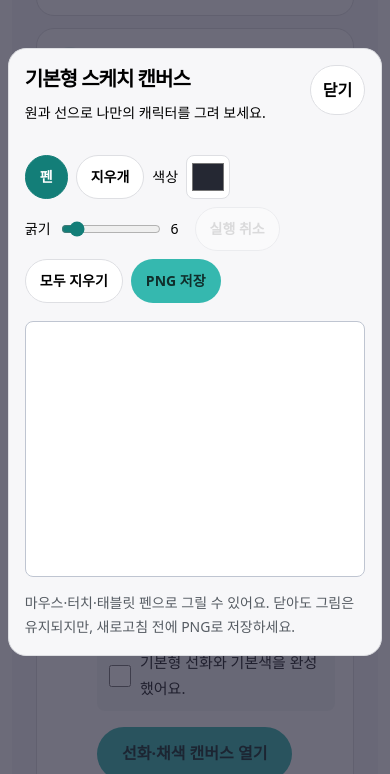
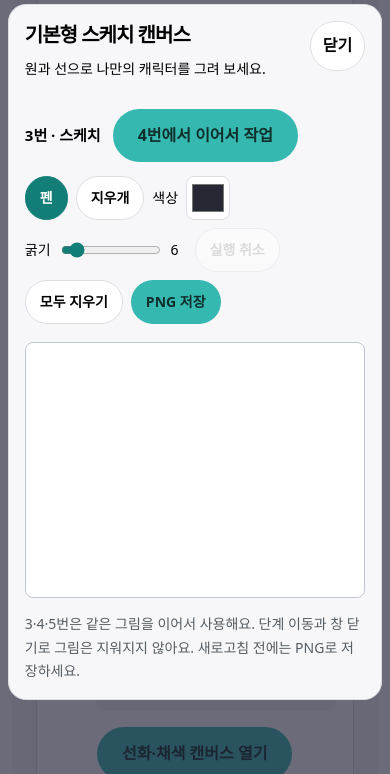
Before and after one commit to a01089501562-lang/character-studio, a plain HTML site: page index.html in a window 390 px wide. Both pictures are taken after a click on the button "스케치 캔버스 열기". Shown: the part 2638-3412 px from the top of the page. Drawn offline with Linux system fonts and the light colour scheme.

Commit message:
Add continuous navigation between lesson1 drawing stages

```diff
--- a/api/package.json
+++ b/api/package.json
@@ -5,7 +5,7 @@
     "dev": "wrangler dev",
     "deploy": "wrangler deploy",
     "test": "node --test worker.test.js submission.test.mjs",
-    "test:browser": "node --test browser.test.mjs progress-export.test.mjs",
+    "test:browser": "node --test browser.test.mjs progress-export.test.mjs drawing.test.mjs",
     "check:deploy": "wrangler deploy --dry-run"
   },
   "devDependencies": {
--- a/drawing.css
+++ b/drawing.css
@@ -1,4 +1,5 @@
 .canvas-open{margin-top:16px}.drawing-active{overflow:hidden}
+.drawing-stages{display:flex;flex-wrap:wrap;align-items:center;gap:12px;margin:12px 0}.drawing-stages strong{font-size:15px}.drawing-stages [hidden]{display:none}
 .drawing-dialog{width:min(1100px,96vw);max-width:96vw;max-height:94vh;padding:24px;border-radius:18px;overscroll-behavior:contain}
 .drawing-heading{display:flex;justify-content:space-between;align-items:start;gap:16px}.drawing-heading h2{margin:0;font-size:24px}.drawing-heading p{font-size:15px}.drawing-tools{display:flex;flex-wrap:wrap;align-items:center;gap:10px;margin:14px 0 18px}.drawing-tools label{display:flex;align-items:center;gap:8px;font-size:14px}.drawing-tools input[type=color]{width:44px;height:44px;padding:3px;border:1px solid var(--line);background:white;border-radius:8px}.drawing-tools input[type=range]{width:100px;accent-color:var(--purple)}.drawing-tools output{min-width:2ch}.drawing-tools button{padding:9px 14px;min-height:44px}.drawing-tools [aria-pressed=true]{background:var(--purple);color:white;border-color:var(--purple)}.drawing-tools button:disabled{opacity:.45;cursor:default}.drawing-surface{background:white;border:1px solid #bfc5d1;border-radius:8px;overflow:hidden}.drawing-surface canvas{display:block;width:100%;height:auto;touch-action:none;cursor:crosshair}.drawing-help{font-size:14px!important;margin:14px 0 0;color:var(--muted)}
 @media(max-width:600px){.drawing-dialog{padding:16px}.drawing-heading h2{font-size:20px}.drawing-heading p{font-size:14px}.drawing-tools{gap:8px}.drawing-tools button{font-size:14px}.drawing-heading .button{padding:8px 12px}}
--- a/drawing.js
+++ b/drawing.js
@@ -5,11 +5,13 @@
     {step:4, label:'선화·채색 캔버스 열기', title:'기본형 선화·채색 캔버스', help:'3번에서 그린 그림을 이어서 다듬고 색을 더해 보세요. 이 캔버스는 단일 레이어이므로, 레이어를 나누려면 드로잉 앱을 사용하세요.'},
     {step:5, label:'완성 확인·저장 캔버스 열기', title:'기본형 완성 확인·저장 캔버스', help:'완성한 기본형을 확인하고 PNG로 저장하세요. 레이어가 있는 편집 원본은 사용 중인 드로잉 앱에서 별도로 저장하세요.'}
   ];
-  let opener = null;
+  let opener = null, currentStage = 0;
+  const stageButtons = [];
   const panel = document.createElement('dialog');
   panel.className = 'drawing-dialog';
   panel.setAttribute('aria-labelledby', 'drawingTitle');
   panel.innerHTML = `<div class="drawing-heading"><div><h2 id="drawingTitle">기본형 스케치 캔버스</h2><p id="drawingInstructions">원과 선으로 나만의 캐릭터를 그려 보세요.</p></div><button type="button" class="button secondary" id="drawingClose">닫기</button></div>
+    <nav class="drawing-stages" aria-label="기본형 실습 단계"><button type="button" class="button secondary" id="drawingPrevious">3번으로 돌아가기</button><strong id="drawingStage" aria-live="polite">3번 · 스케치</strong><button type="button" class="button primary" id="drawingNext">4번에서 이어서 작업</button></nav>
     <div class="drawing-tools" role="toolbar" aria-label="그리기 도구">
       <button type="button" class="button secondary" id="drawingPen" aria-pressed="true">펜</button>
       <button type="button" class="button secondary" id="drawingEraser" aria-pressed="false">지우개</button>
@@ -86,20 +88,39 @@
       dirty=false;status('PNG 다운로드를 요청했어요. 다운로드 폴더를 확인하세요.');
     },'image/png');
   };
-  stages.forEach(stage => {
+  function showStage(index) {
+    currentStage = index;
+    const stage = stages[index];
+    opener = stageButtons[index];
+    find('drawingTitle').textContent = stage.title;
+    find('drawingInstructions').textContent = stage.help;
+    find('drawingStage').textContent = ['3번 · 스케치', '4번 · 선화·채색', '5번 · 완성 확인·저장'][index];
+    find('drawingPrevious').hidden = index === 0;
+    find('drawingPrevious').textContent = `${stage.step - 1}번으로 돌아가기`;
+    find('drawingNext').hidden = index === stages.length - 1;
+    find('drawingNext').textContent = index === 0 ? '4번에서 이어서 작업' : '5번에서 완성 확인';
+    status('3·4·5번은 같은 그림을 이어서 사용해요. 단계 이동과 창 닫기로 그림은 지워지지 않아요. 새로고침 전에는 PNG로 저장하세요.');
+    if (!panel.open) panel.showModal();
+    document.body.classList.add('drawing-active');
+  }
+  find('drawingPrevious').onclick = () => {
+    if (currentStage > 0) { showStage(currentStage - 1); find('drawingNext').focus(); }
+  };
+  find('drawingNext').onclick = () => {
+    if (currentStage < stages.length - 1) {
+      showStage(currentStage + 1);
+      (currentStage === stages.length - 1 ? find('drawingSave') : find('drawingNext')).focus();
+    }
+  };
+  stages.forEach((stage, index) => {
     const host = document.querySelector(`#steps1 .step:nth-child(${stage.step}) > div`);
     const button = document.createElement('button');
     button.type = 'button';
     button.className = 'button primary canvas-open';
     button.textContent = stage.label;
     button.setAttribute('aria-haspopup', 'dialog');
-    button.onclick = () => {
-      opener = button;
-      find('drawingTitle').textContent = stage.title;
-      find('drawingInstructions').textContent = stage.help;
-      panel.showModal();
-      document.body.classList.add('drawing-active');
-    };
+    button.onclick = () => showStage(index);
+    stageButtons.push(button);
     host.append(button);
   });
   find('drawingClose').onclick=()=>panel.close();
```
Also changed, not shown: api/drawing.test.mjs (added, +75 -0 lines).
